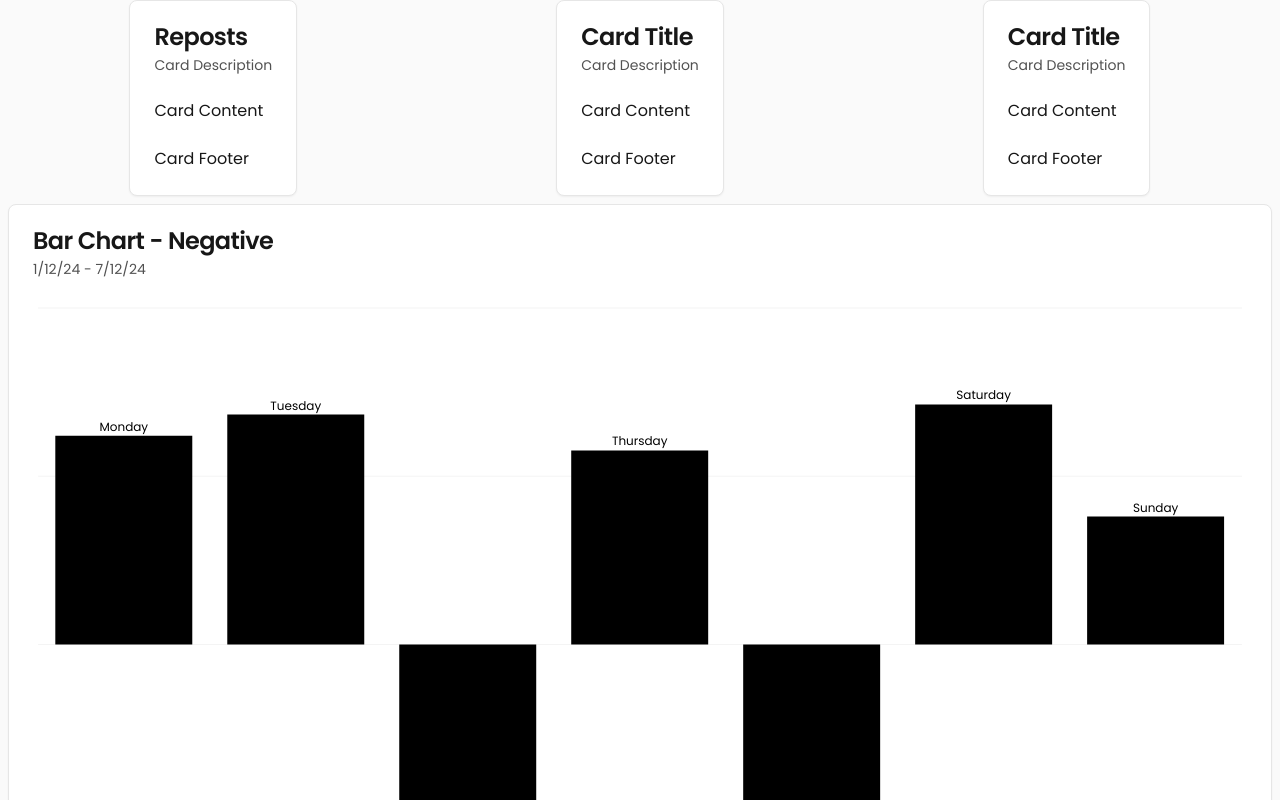
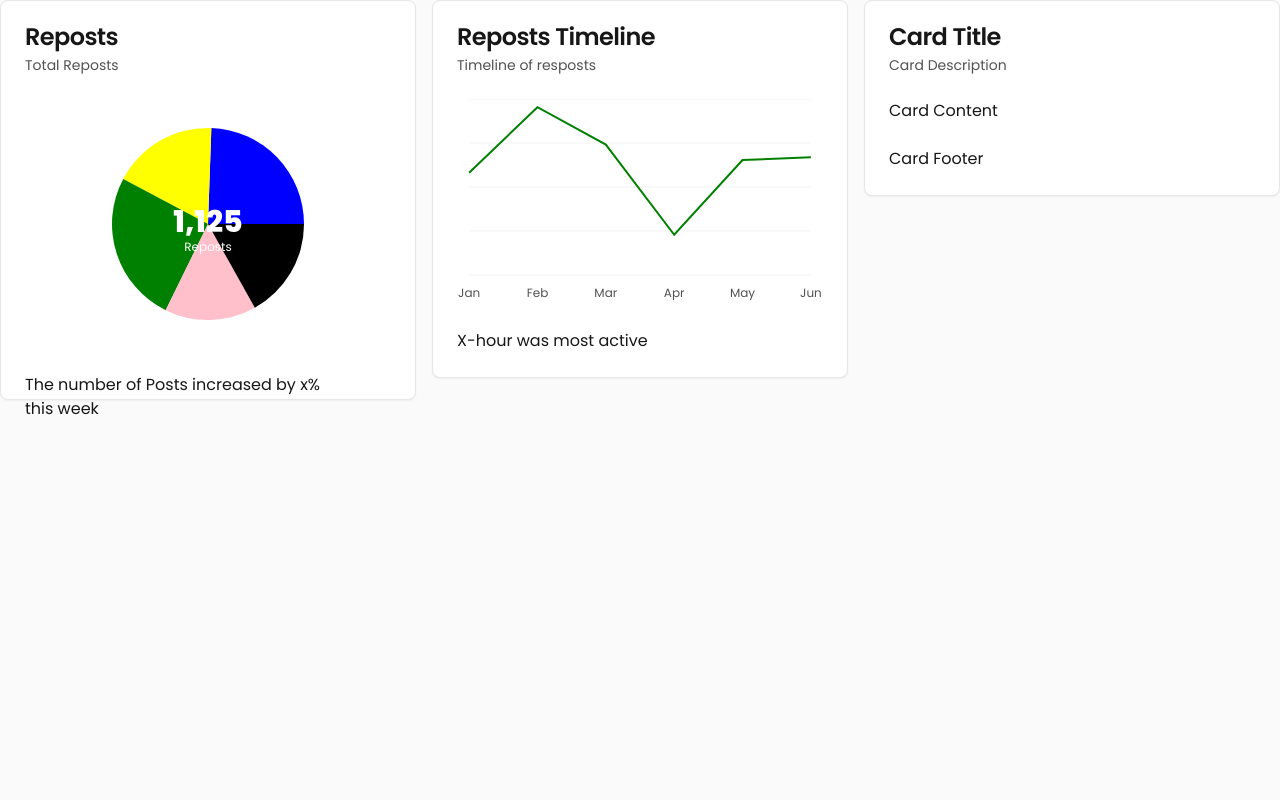
Before and after one commit to Gullak-Gang/Application, a Next.js app: page /dashboard in a window 1280 px wide. Shown: the top 800 px of the page. Built offline with nearby package versions, Linux system fonts and the light colour scheme.

Commit message:
changed dashboard

```diff
--- a/src/app/dashboard/page.tsx
+++ b/src/app/dashboard/page.tsx
@@ -1,5 +1,4 @@
 "use client";
-import Image from "next/image";
 import {
   Card,
   CardContent,
@@ -14,12 +13,67 @@ import {
   ChartTooltip,
   ChartTooltipContent,
 } from "@/components/ui/chart";
-import { Bar, BarChart, CartesianGrid, Cell, LabelList } from "recharts";
-
+import {
+  Bar,
+  BarChart,
+  CartesianGrid,
+  Cell,
+  Label,
+  LabelList,
+  Line,
+  LineChart,
+  Pie,
+  PieChart,
+  XAxis,
+} from "recharts";
+import React from "react";
 
 export const dynamic = "force-dynamic";
+const chartDataPie = [
+  { browser: "chrome", visitors: 275, fill: "var(--color-chrome)" },
+  { browser: "safari", visitors: 200, fill: "var(--color-safari)" },
+  { browser: "firefox", visitors: 287, fill: "var(--color-firefox)" },
+  { browser: "edge", visitors: 173, fill: "var(--color-edge)" },
+  { browser: "other", visitors: 190, fill: "var(--color-other)" },
+];
+const chartConfigPie = {
+  visitors: {
+    label: "Visitors",
+  },
+  chrome: {
+    label: "Chrome",
+    color: "blue",
+  },
+  safari: {
+    label: "Safari",
+    color: "yellow",
+  },  firefox: {
+    label: "Firefox",
+    color: "green",
+  },  edge: {
+    label: "Edge",
+    color: "pink",
+  },
+} satisfies ChartConfig;
 
+const chartDataLinear = [
+  { month: "January", desktop: 186 },
+  { month: "February", desktop: 305 },
+  { month: "March", desktop: 237 },
+  { month: "April", desktop: 73 },
+  { month: "May", desktop: 209 },
+  { month: "June", desktop: 214 },
+];
+const chartConfigLinear = {
+  desktop: {
+    label: "Desktop",
+    color: "green",
+  },
+} satisfies ChartConfig;
 export default async function Dashboard() {
+  const totalVisitors = React.useMemo(() => {
+    return chartDataPie.reduce((acc, curr) => acc + curr.visitors, 0);
+  }, []);
   const chartData = [
     { day: "Monday", Reposts: 186 },
     { day: "Tuesday", Reposts: 205 },
@@ -30,44 +84,120 @@ export default async function Dashboard() {
     { day: "Sunday", Reposts: 114 },
   ];
 
-  const chartConfig = {
+  const chartConfigBar = {
     visitors: {
       label: "Reposts",
     },
   } satisfies ChartConfig;
   return (
     <>
-      <div className="flex-col">
-        <div className="flex justify-around">
-          <div>
-            <Card>
+      <div className="grid grid-rows-2 gap-4">
+        <div className="grid grid-cols-3 gap-4">
+          <div className="h-[400px]">
+            <Card className="h-[400px]">
               <CardHeader>
                 <CardTitle>Reposts</CardTitle>
-                <CardDescription>Card Description</CardDescription>
+                <CardDescription>Total Reposts</CardDescription>
               </CardHeader>
               <CardContent>
-                <p>Card Content</p>
+                <ChartContainer
+                  config={chartConfigPie}
+                  className="mx-auto aspect-square max-h-[250px]"
+                >
+                  <PieChart>
+                    <ChartTooltip
+                      cursor={false}
+                      content={<ChartTooltipContent hideLabel />}
+                    />
+                    <Pie
+                      data={chartDataPie}
+                      dataKey="visitors"
+                      nameKey="browser"
+                      strokeWidth={3}
+                      scale={5}
+                    >
+                      <Label
+                        content={({ viewBox }) => {
+                          if (viewBox && "cx" in viewBox && "cy" in viewBox) {
+                            return (
+                              <text
+                                x={viewBox.cx}
+                                y={viewBox.cy}
+                                textAnchor="middle"
+                                dominantBaseline="middle"
+                              >
+                                <tspan
+                                  x={viewBox.cx}
+                                  y={viewBox.cy}
+                                  className="fill-primary-foreground text-3xl font-bold"
+                                >
+                                  {totalVisitors.toLocaleString()}
+                                </tspan>
+                                <tspan
+                                  x={viewBox.cx}
+                                  y={(viewBox.cy || 0) + 24}
+                                  className="fill-primary-foreground"
+                                >
+                                  Reposts
+                                </tspan>
+                              </text>
+                            );
+                          }
+                        }}
+                      />
+                    </Pie>
+                  </PieChart>
+                </ChartContainer>
               </CardContent>
               <CardFooter>
-                <p>Card Footer</p>
+              <p>The number of Posts increased by x% this week</p>
               </CardFooter>
             </Card>
           </div>
-          <div>
+          <div className="h-[400px]">
             <Card>
               <CardHeader>
-                <CardTitle>Card Title</CardTitle>
-                <CardDescription>Card Description</CardDescription>
+                <CardTitle>Reposts Timeline</CardTitle>
+                <CardDescription>Timeline of resposts</CardDescription>
               </CardHeader>
               <CardContent>
-                <p>Card Content</p>
+                <ChartContainer config={chartConfigLinear}>
+                  <LineChart
+                    accessibilityLayer
+                    data={chartDataLinear}
+                    margin={{
+                      left: 12,
+                      right: 12,
+                    }}
+                  >
+                    <CartesianGrid vertical={false} />
+                    <XAxis
+                      dataKey="month"
+                      tickLine={false}
+                      axisLine={false}
+                      tickMargin={8}
+                      tickFormatter={(value) => value.slice(0, 3)}
+                    />
+                    <ChartTooltip
+                      cursor={false}
+                      content={<ChartTooltipContent hideLabel />}
+                    />
+                    <Line
+                      dataKey="desktop"
+                      type="linear"
+                      stroke="var(--color-desktop)"
+                      strokeWidth={2}
+                      dot={false}
+                    />
+                  </LineChart>
+                </ChartContainer>
               </CardContent>
               <CardFooter>
-                <p>Card Footer</p>
+                <p>X-hour was most active</p>
               </CardFooter>
             </Card>
           </div>
-          <div>
+          <div className="h-[400px]">
             <Card>
               <CardHeader>
                 <CardTitle>Card Title</CardTitle>
@@ -89,7 +219,7 @@ export default async function Dashboard() {
               <CardDescription>1/12/24 - 7/12/24</CardDescription>
             </CardHeader>
             <CardContent>
-              <ChartContainer config={chartConfig}>
+              <ChartContainer config={chartConfigBar}>
                 <BarChart accessibilityLayer data={chartData}>
                   <CartesianGrid vertical={false} />
                   <ChartTooltip
```
